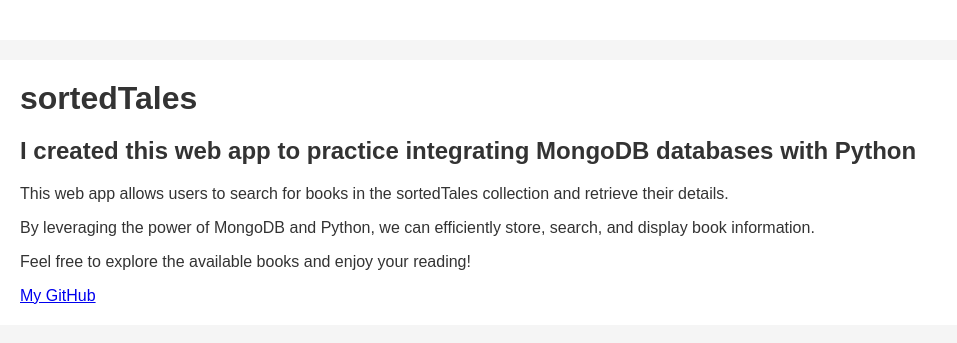
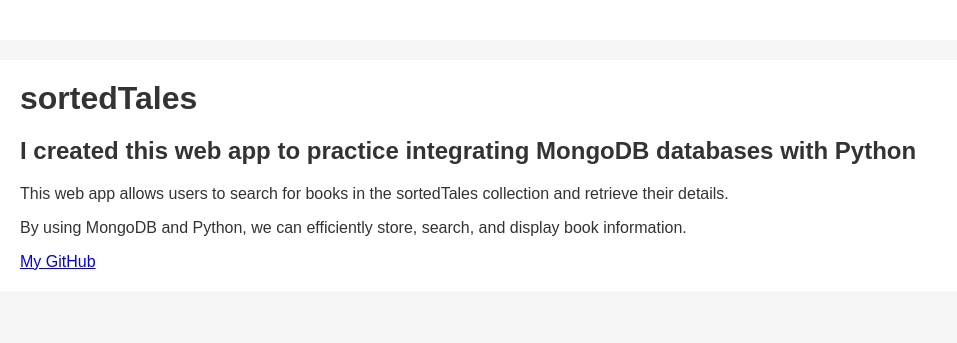
Before and after one commit to gabrielrosendo/sortedTale, a Flask app: page /about in a window 1280 px wide. Shown: the part 100-443 px from the top of the page, without its empty margins (0-957 px from the left). Run offline with Flask 3, Linux system fonts and the light colour scheme.

Commit message:
Update html files.

```diff
--- a/templates/about.html
+++ b/templates/about.html
@@ -9,8 +9,7 @@
         <h1>sortedTales</h1>
         <h2>I created this web app to practice integrating MongoDB databases with Python</h2>
         <p>This web app allows users to search for books in the sortedTales collection and retrieve their details.</p>
-        <p>By leveraging the power of MongoDB and Python, we can efficiently store, search, and display book information.</p>
-        <p>Feel free to explore the available books and enjoy your reading!</p>
+        <p>By using MongoDB and Python, we can efficiently store, search, and display book information.</p>
 
       <a href ="https://github.com/gabrielrosendo">My GitHub</a>
     </body>
```
